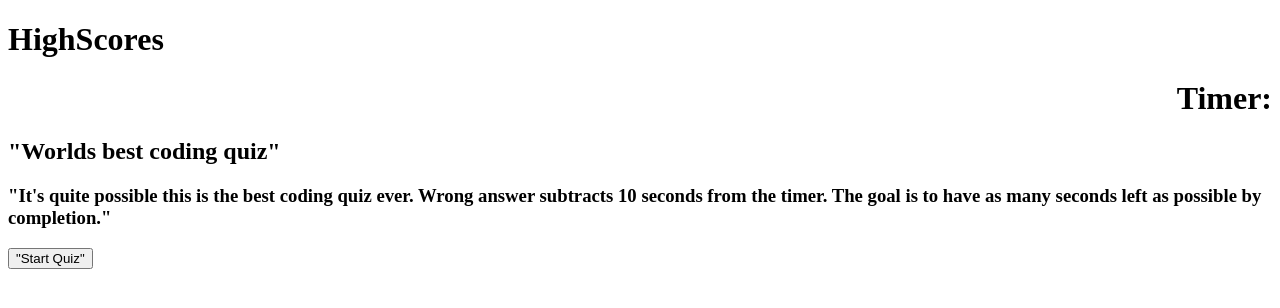
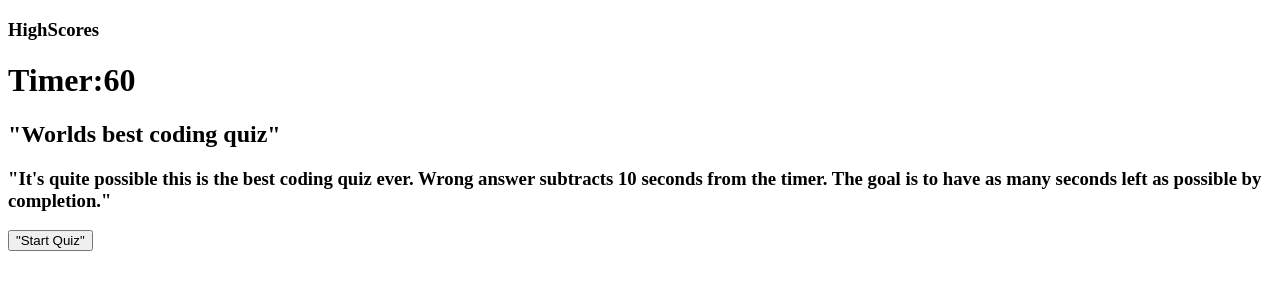
Before and after one commit to Niccatania/codingQuiz, a plain HTML site: page index.html in a window 1280 px wide. Drawn offline with Linux system fonts and the light colour scheme.

Commit message:
Function improvements

```diff
--- a/index.html
+++ b/index.html
@@ -8,23 +8,26 @@
     <title>Coding quiz</title>
   </head>
   <body>
+<div id="nav">
+    <a onclick="highScorepage()"><h3 class="HighScoreLink" >HighScores</h3></a>
+    <h1 class="timer" > Timer:60</h1>
 
-    <a onclick="highScorepage()"><h1 class="HighScoreLink" style="text-align:left;">HighScores</h1></a>
-    <h1 class="timer" style="text-align:right;" > Timer:</h1>
+  </div>
+
+    <div id=startScreen >
 
 
-
-
-      <div id=startScreen>
-
-        <h2>"Worlds best coding quiz"</h2>
+        <h2 >"Worlds best coding quiz"</h2>
         <h3>"It's quite possible this is the best coding quiz ever. Wrong answer subtracts 10 seconds from the timer. The goal is to have as many seconds left as possible by completion."</h3>
 <button id="startBtn" onclick="startQuiz()">"Start Quiz"</button>
       </div>
       <div class="questionScreen hide">
         <h2 id="questionTitle"></h2>
         <div id="choices"></div>
+        <p id="answerMessage"></p>
+
       </div>
+
 
       <div class="highScoreScreen hide" >
           <h2> The quiz is over.</h2>
@@ -46,7 +49,7 @@
       <h2> This is where the highscores would go. </h2>
       <p id="superIn"></p>
        <button type="button" onClick="window.location.reload();">Replay!</button>
-      <button onclick="clearScores()")>Clear scores.</button>
+      <button onclick="clearScores()">Clear scores.</button>
 
       <div></div>
     </div>
```
